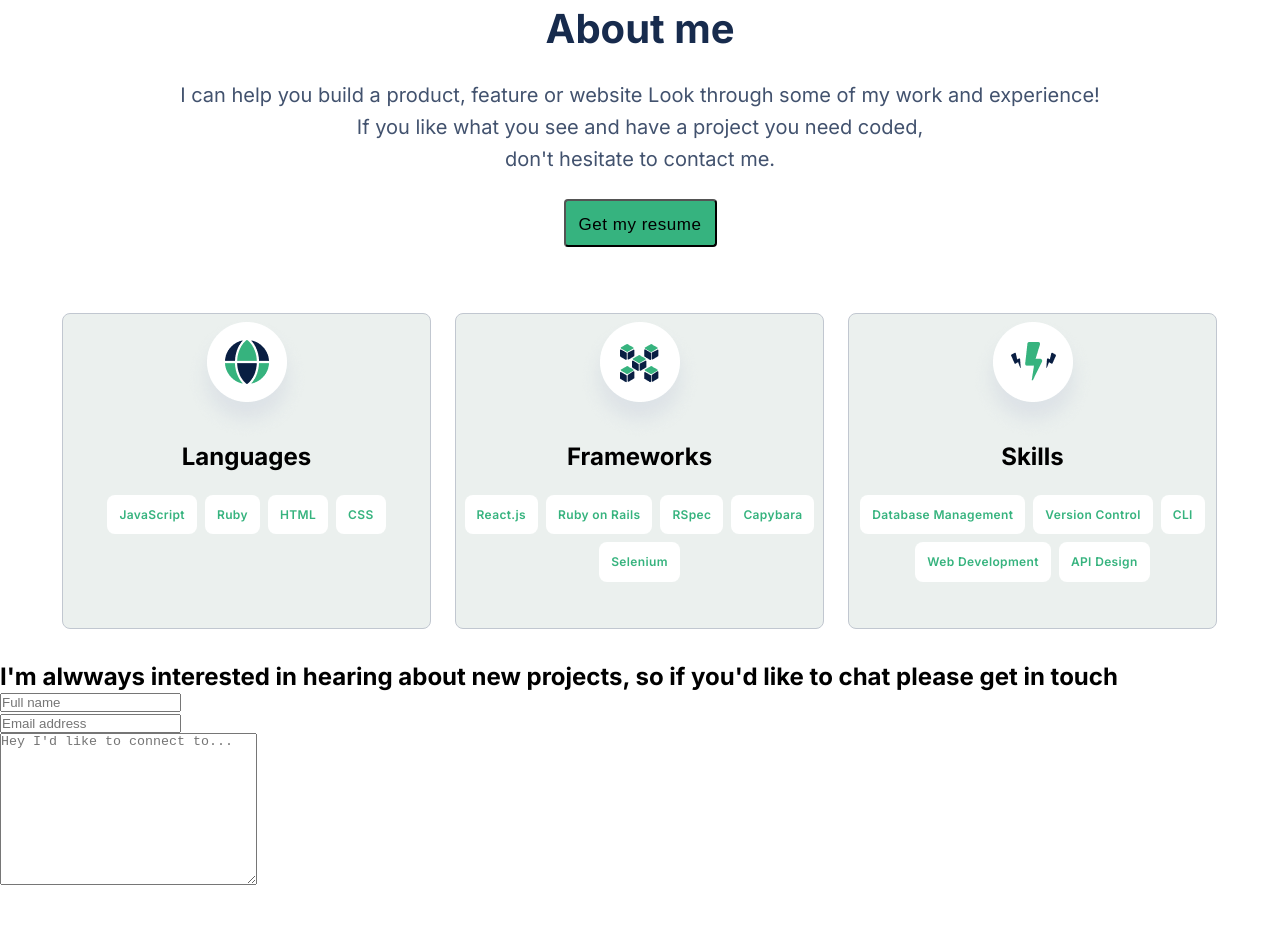
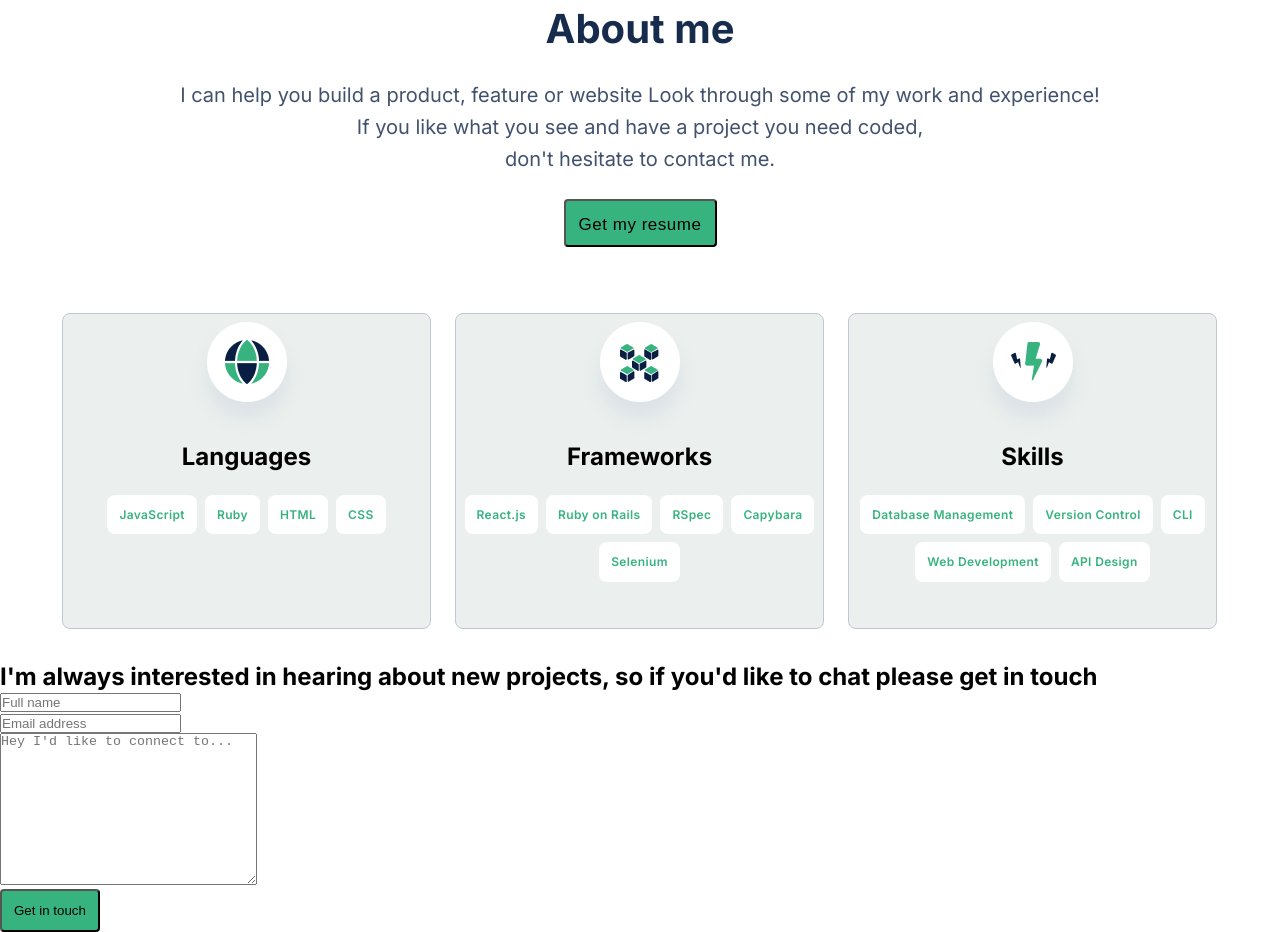
Before and after one commit to Braingenius2/Portfolio-website, a website: page index.html in a window 1280 px wide. Shown: the part 2121-3053 px from the top of the page. Before the commit the page ends 3010 px from the top, so only its background shows below. Drawn offline with Linux system fonts and the light colour scheme.

Commit message:
Fix typo in form text

```diff
--- a/index.html
+++ b/index.html
@@ -219,7 +219,7 @@
         </section>
 
         <section class="form">
-            <h1>I'm alwways interested in hearing about new projects, so if you'd like to chat please get in touch</h1>
+            <h1>I'm always interested in hearing about new projects, so if you'd like to chat please get in touch</h1>
             <form action="https://formspree.io/f/xeqwrddj", method="POST">
                 <ul>
                     <li>
@@ -233,6 +233,9 @@
                     <li>
                         <label for="message"></label>
                         <textarea name="message" id="msg" cols="30" rows="10" placeholder="Hey I'd like to connect to..." required></textarea>
+                    </li>
+                    <li>
+                        <button type="submit">Get in touch</button>
                     </li>
                 </ul>
             </form>
```
